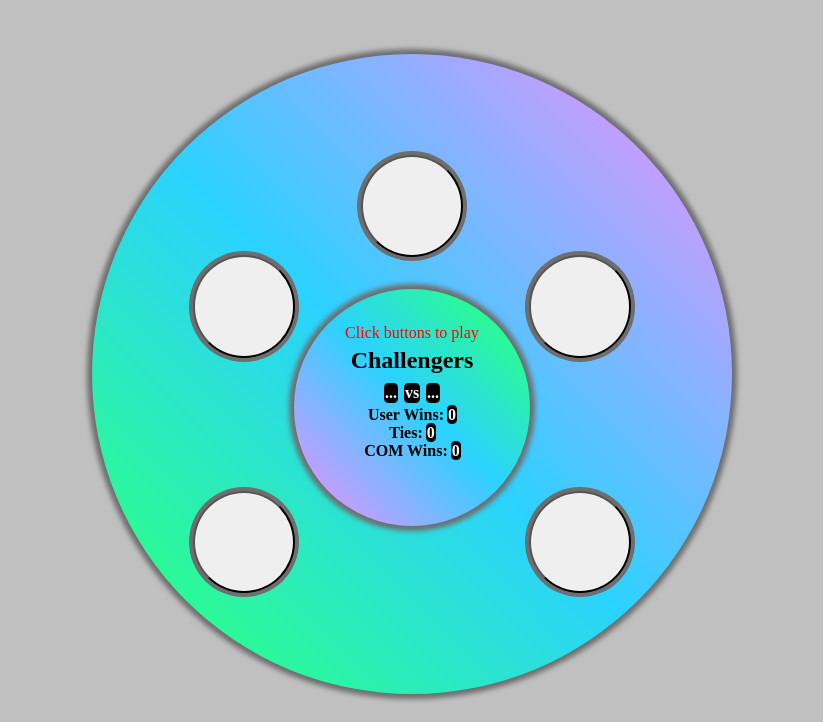
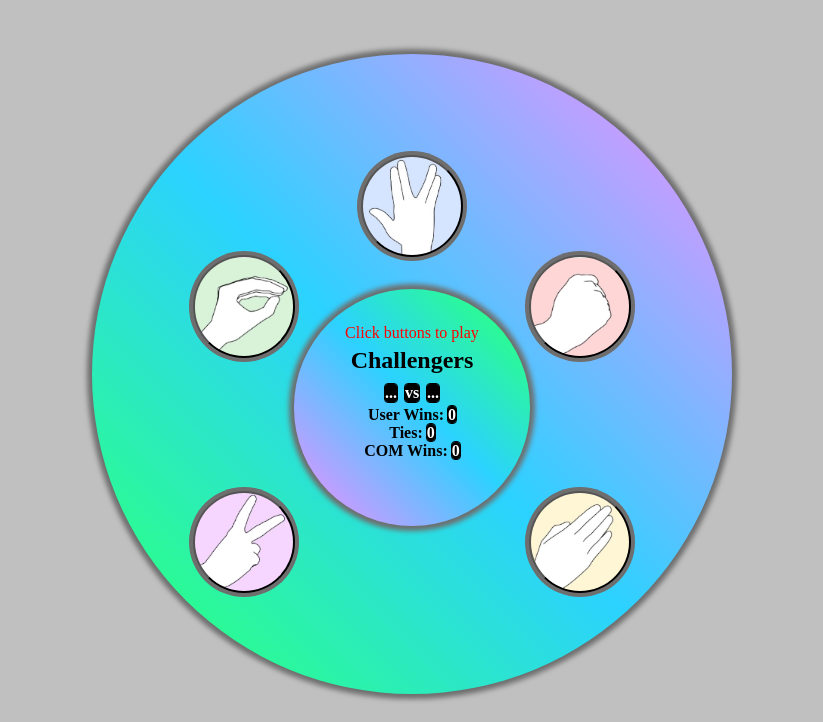
Before and after one commit to Tiyko/RPSLS-Game, a plain HTML site: page index.html in a window 1280 px wide. Shown: the part 78-800 px from the top of the page, without its empty margins (228-1051 px from the left). Drawn offline with Linux system fonts and the light colour scheme; the site is published under a folder, as on GitHub Pages, so addresses that start at the root find nothing.

Commit message:
Corrected file paths.

```diff
--- a/assets/css/style.css
+++ b/assets/css/style.css
@@ -84,32 +84,32 @@ circle1 to circle5 background settings
 .circle1 {
     grid-column: 14 / span 4;
     grid-row: 7 /span 4;
-    background-image: url("/assets/images/rock-130x130.webp");
+    background-image: url("../images/rock-130x130.webp");
 }
 
 .circle2 {
     grid-column: 14 / span 4;
     grid-row: 14 /span 4;
-    background-image: url("/assets/images/paper-130x130.webp");
+    background-image: url("../images/paper-130x130.webp");
 }
 
 .circle3 {
     grid-column: 4 / span 4;
     grid-row: 14 /span 4;
 
-    background-image: url("/assets/images/scissors-130x130.webp");
+    background-image: url("../images/scissors-130x130.webp");
 }
 
 .circle4 {
     grid-column: 4 / span 4;
     grid-row: 7 /span 4;
-    background-image: url("/assets/images/lizard-130x130.webp");
+    background-image: url("../images/lizard-130x130.webp");
 }
 
 .circle5 {
     grid-column: 9 / span 4;
     grid-row: 4 /span 4;
-    background-image: url("/assets/images/spock-130x130.webp");
+    background-image: url("../images/spock-130x130.webp");
 }
 
 /*
--- a/index.html
+++ b/index.html
@@ -34,7 +34,7 @@
                 <span class="tooltip-content">
                     <h2 class="game-rules-title">GAME RULES</h2>
                     <h3 class="game-rules-title">To win the game reach 10 wins!</h3>
-                    <img src="/assets/images/tooltip.webp" alt="Rock, Paper, Scissors, Lizard, Spock - Game Rules">
+                    <img src="assets/images/tooltip.webp" alt="Rock, Paper, Scissors, Lizard, Spock - Game Rules">
                 </span>
             </div>
 
```
